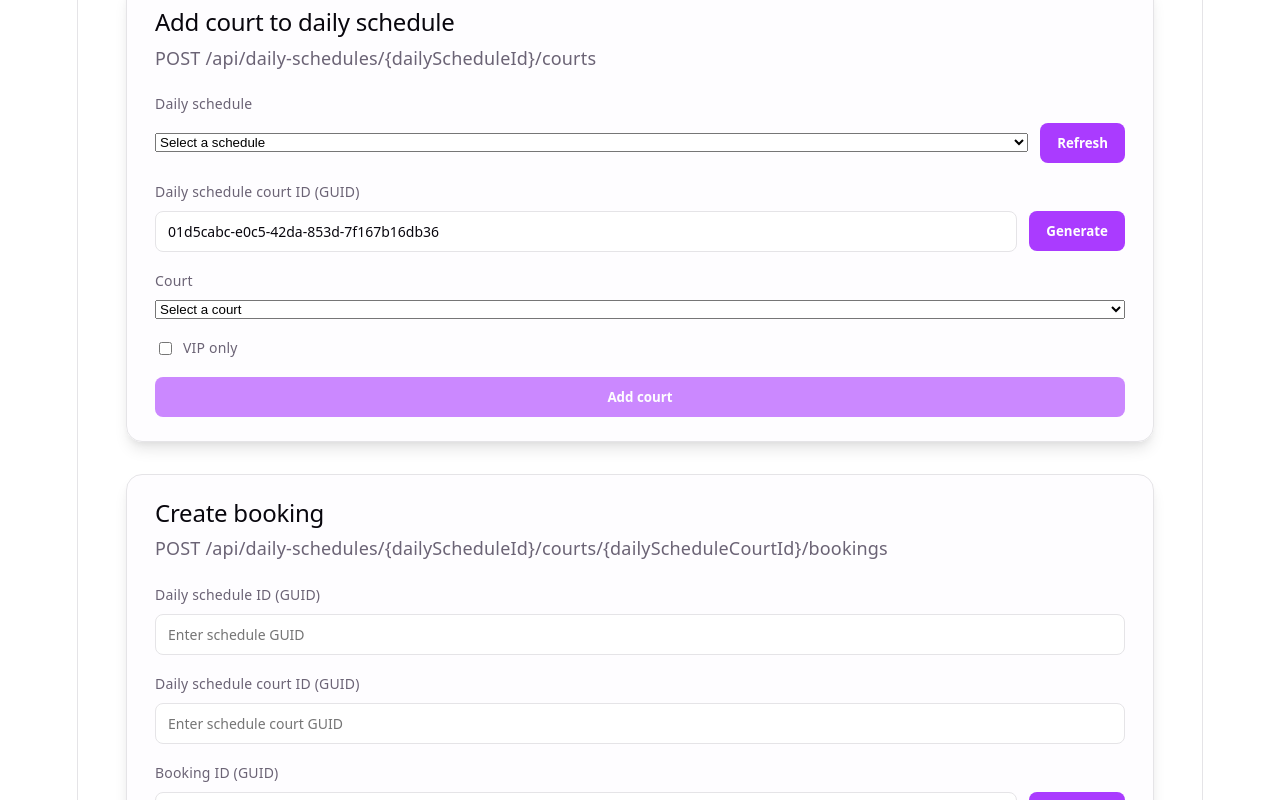
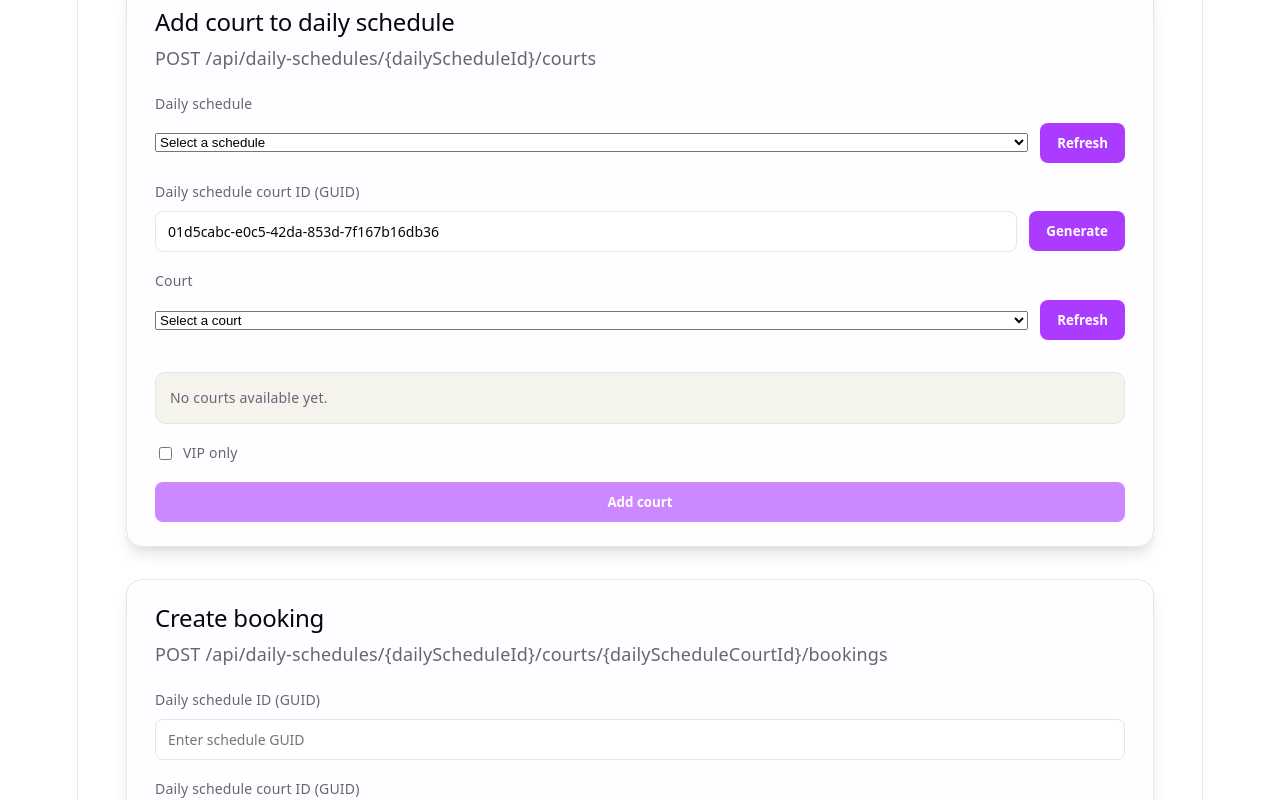
Before and after one commit to EQKim/ViaPadelClub-Kim-DCA1-Frontend, a React (Vite) app in the folder viapadelclub-kim-dca1-frontend/: page / in a window 1280 px wide. Shown: the part 2245-3045 px from the top of the page. Built offline with nearby package versions, Linux system fonts and the light colour scheme.

Commit message:
Load courts from API for schedule selection
- add GET /api/courts client helper and types
- load courts on mount and refresh after create
- use courtName labels and courtId values in dropdowns
- show empty state and surface load errors

```diff
--- a/viapadelclub-kim-dca1-frontend/src/App.tsx
+++ b/viapadelclub-kim-dca1-frontend/src/App.tsx
@@ -15,6 +15,7 @@ import {
   createCourt,
   createDailySchedule,
   createManager,
+  getCourts,
   getUpcomingDailySchedules,
   grantVip,
   registerPlayer,
@@ -27,6 +28,7 @@ import type {
   CreateCourtRequest,
   CreateDailyScheduleRequest,
   CreateManagerRequest,
+  Court,
   PlayerAdminActionRequest,
   RegisterPlayerRequest,
   RegisterPlayerResponse,
@@ -100,7 +102,9 @@ function App() {
   const [courtState, setCourtState] = useState<CreateCourtRequest>(
     initialCourtState,
   )
-  const [createdCourts, setCreatedCourts] = useState<CreateCourtRequest[]>([])
+  const [courts, setCourts] = useState<Court[]>([])
+  const [courtsError, setCourtsError] = useState<string | null>(null)
+  const [courtsLoading, setCourtsLoading] = useState(false)
   const [courtStatus, setCourtStatus] = useState<string | null>(null)
   const [courtError, setCourtError] = useState<string | null>(null)
   const [courtLoading, setCourtLoading] = useState(false)
@@ -263,6 +267,21 @@ function App() {
     })
   }
 
+  const loadCourts = async () => {
+    setCourtsLoading(true)
+    setCourtsError(null)
+    try {
+      const response = await getCourts()
+      setCourts(Array.isArray(response.courts) ? response.courts : [])
+    } catch (error) {
+      setCourtsError(
+        error instanceof Error ? error.message : 'Failed to load courts',
+      )
+    } finally {
+      setCourtsLoading(false)
+    }
+  }
+
   useEffect(() => {
     if (!dailyScheduleCourtState.dailyScheduleCourtId.trim()) {
       setDailyScheduleCourtState((current) => ({
@@ -315,7 +334,7 @@ function App() {
     try {
       await createCourt(courtState)
       setCourtStatus('Court created.')
-      setCreatedCourts((current) => [...current, courtState])
+      await loadCourts()
       setCourtState(initialCourtState)
     } catch (error) {
       setCourtError(
@@ -918,18 +937,28 @@ function App() {
           </label>
           <label className="field">
             Court
+            <div className="field-row">
               <select
                 value={dailyScheduleCourtSelection}
                 onChange={(event) => setDailyScheduleCourtSelection(event.target.value)}
+                disabled={courtsLoading}
               >
                 <option value="">Select a court</option>
-              {createdCourts.map((court) => (
+                {courts.map((court) => (
                   <option key={court.courtId} value={court.courtId}>
-                  {court.courtName} ({court.courtId})
+                    {court.courtName}
                   </option>
                 ))}
               </select>
+              <button type="button" onClick={loadCourts} disabled={courtsLoading}>
+                {courtsLoading ? 'Refreshing...' : 'Refresh'}
+              </button>
+            </div>
           </label>
+          {!courtsLoading && courts.length === 0 && (
+            <p className="status muted">No courts available yet.</p>
+          )}
+          {courtsError && <p className="status error">{courtsError}</p>}
           <label className="checkbox">
             <input
               type="checkbox"
--- a/viapadelclub-kim-dca1-frontend/src/api/client.ts
+++ b/viapadelclub-kim-dca1-frontend/src/api/client.ts
@@ -5,6 +5,7 @@ import type {
   CreateCourtRequest,
   CreateDailyScheduleRequest,
   CreateManagerRequest,
+  CourtsResponse,
   PlayerAdminActionRequest,
   RegisterPlayerRequest,
   RegisterPlayerResponse,
@@ -78,6 +79,14 @@ export async function createCourt(payload: CreateCourtRequest): Promise<void> {
   })
 
   await assertOk(response, 'Failed to create court')
+}
+
+export async function getCourts(): Promise<CourtsResponse> {
+  const response = await fetch(`${apiBaseUrl}/api/courts`)
+
+  await assertOk(response, 'Failed to load courts')
+
+  return (await response.json()) as CourtsResponse
 }
 
 export async function createDailySchedule(
```
Also changed, not shown: viapadelclub-kim-dca1-frontend/src/api/types.ts (+9 -0 lines). Lines whose indentation alone changed are shown as unchanged.
